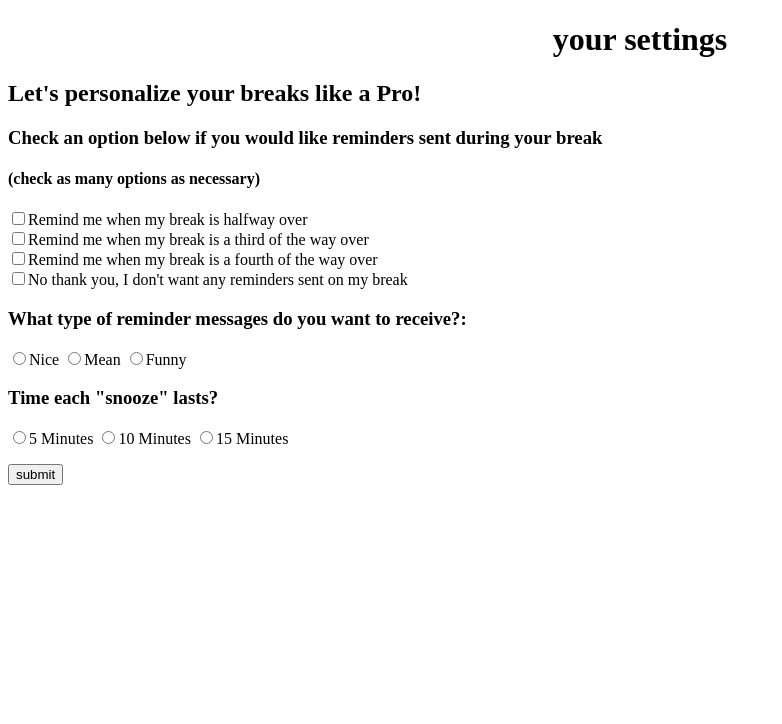
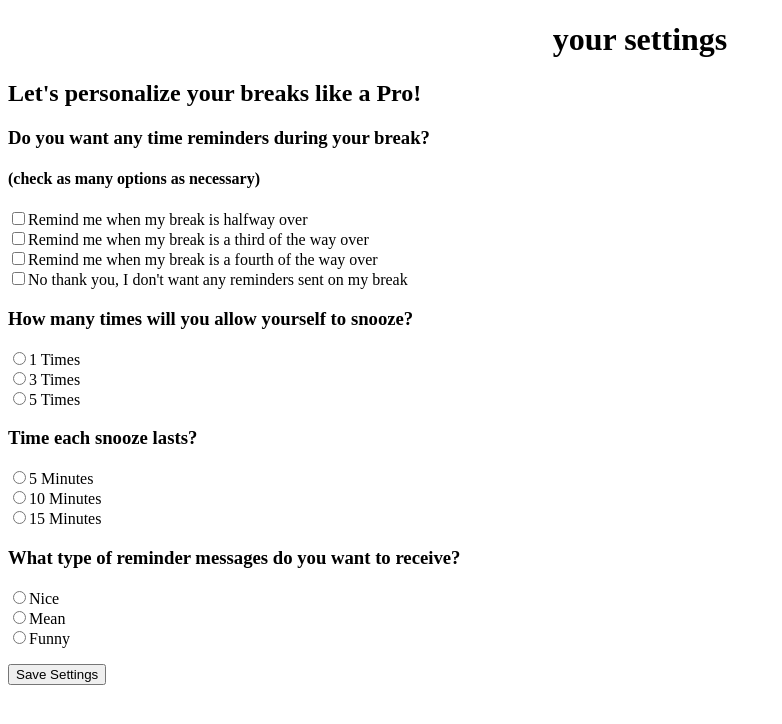
Before and after one commit to netcables/breakpro, a Python web app: template templates/settings.html in a window 1280 px wide. Shown: the top 724 px of the page, without its empty margins (0-782 px from the left). Run offline with Jinja, Linux system fonts and the light colour scheme; the template is opened without the code that fills it, so the values that code supplies are empty; some libraries are stand-ins or nearby versions.

Commit message:
Fixed merge conflicts?

```diff
--- a/scripts/main_jquery.js
+++ b/scripts/main_jquery.js
@@ -1,9 +1,7 @@
 $(document).ready(setup);
 function setup() {
-}
-function validateForm() {
   var isValid = true;
-  $('.form-field').each(function() {
+  $('#mainform').each(function() {
     if ( $(this).val() === '' )
         isValid = false;
   });
--- a/templates/main.html
+++ b/templates/main.html
@@ -46,7 +46,7 @@
       <div class ="break_content">
         <h3> What task are you working on?</h3>
 
-        <form method="post" action ="">
+        <form id="mainform" method="post" action ="">
         <h4>Enter your task: <input type="text" name="task"></h4><br>
 
         <h3>How long is your break?</h3>
--- a/templates/settings.html
+++ b/templates/settings.html
@@ -1,47 +1,53 @@
 <!-- this is for when we finally start working on the settings aspect -->
 <!DOCTYPE html>
+<html>
 
-<html>
   <head>
+
     <script src="https://ajax.googleapis.com/ajax/libs/jquery/3.1.0/jquery.min.js"></script>
     <script src="/scripts/settings_jquery.js"></script>
+
     <title>User Settings</title>
+
     <style>
-    h1{text-align: center;}
+      h1{text-align: center;}
     </style>
   </head>
 
   <body>
+
     <h1>your settings </h1>
 
     <h2>Let's personalize your breaks like a Pro!</h2>
 
     <form method="post" action="" >
 
-      <h3> Check an option below if you would like reminders sent during your break </h3>
-                   <h4>(check as many options as necessary)</h4>
-      <form action="">
+      <h3>Do you want any time reminders during your break?</h3>
+      <h4>(check as many options as necessary)</h4>
+
       <input type="checkbox" name="reminder" id="half_reminder" value="1/2">Remind me when my break is halfway over<br>
       <input type="checkbox" name="reminder" id="third_reminder" value="1/3">Remind me when my break is a third of the way over<br>
       <input type="checkbox" name="reminder" id="fourth_reminder" value="1/4">Remind me when my break is a fourth of the way over<br>
-      <input type="checkbox" name="reminder" id="no_reminder" value="0">No thank you, I don't want any reminders sent on my break
-      </form>
+      <input type="checkbox" name="reminder" id="no_reminder" value="0">No thank you, I don't want any reminders sent on my break<br>
 
-      <h3>What type of reminder messages do you want to receive?: <br></h3>
-        <input type="radio" name="message_type" value="nice">Nice
-        <input type="radio" name="message_type" value="mean">Mean
-        <input type="radio" name="message_type" value="funny">Funny
+      <h3>How many times will you allow yourself to snooze?</h3>
+      <input type="radio" name="snoozes" value="5">1 Times <br>
+      <input type="radio" name="snoozes" value="10">3 Times <br>
+      <input type="radio" name="snoozes" value="15">5 Times <br>
 
-      <h3>Time each "snooze" lasts?</h3>
-      <input type="radio" name="snoozes" value="5">5 Minutes
-      <input type="radio" name="snoozes" value="10">10 Minutes
-      <input type="radio" name="snoozes" value="15">15 Minutes
+      <h3>Time each snooze lasts?</h3>
+      <input type="radio" name="snoozes" value="5">5 Minutes <br>
+      <input type="radio" name="snoozes" value="10">10 Minutes <br>
+      <input type="radio" name="snoozes" value="15">15 Minutes <br>
 
-      <p><input type="submit" value="submit"></p>
+      <h3>What type of reminder messages do you want to receive?</h3>
+      <input type="radio" name="message_type" value="nice">Nice <br>
+      <input type="radio" name="message_type" value="mean">Mean <br>
+      <input type="radio" name="message_type" value="funny">Funny <br>
+
+      <p><input type="submit" value="Save Settings"></p>
 
     </form>
-
-
 
   </body>
 
```
